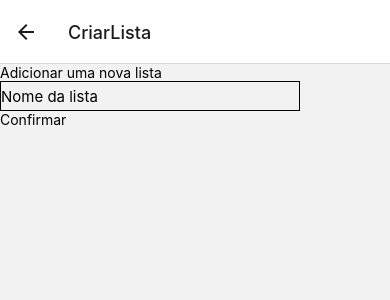
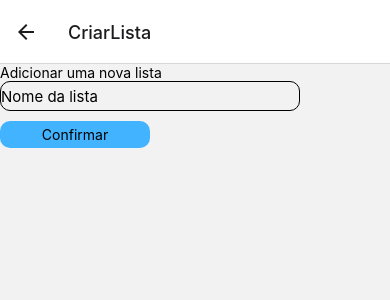
Before and after one commit to enzoCorrea123/ListOfLists, a React Native app in the folder my-app/: screen /CriarLista in a window 390 px wide. Shown: the top 300 px of the page. Built offline with nearby package versions, Linux system fonts and the light colour scheme.

Commit message:
bug corrigido

```diff
--- a/my-app/src/ButtonCreate/ButtonCreate.js
+++ b/my-app/src/ButtonCreate/ButtonCreate.js
@@ -10,22 +10,24 @@ const buttonCreate = ({ route, navigation }) => {
     const focus = useIsFocused();
 
     useEffect(() => {
-        getUserName();
-    }, []);
-
-    useEffect(() => {
-        setListOfLists(nameList);
+        getListName();
     }, [focus]);
 
-    const getUserName = async () => {
+    useEffect(()=>{
+        setListName()
+    },[listOfLists])
+
+    const getListName = async () => {
         const listName = await AsyncStorage.getItem(metadata.LIST.LISTNAME);
         if (listName) {
             setListOfLists(JSON.parse(listName));
         }
     }
-    const setUserName = async ()=>{{
-        //setar o nome novo
-    }}
+    const setListName = async () => {
+        const list = listOfLists || "";
+        await AsyncStorage.setItem(metadata.LIST.LISTNAME, JSON.stringify(list));
+    }
+
     const printList = useMemo(() => {
         if (listOfLists && listOfLists.length > 0) {
             return listOfLists.map((list, index) => (
--- a/my-app/src/CreateList/CreateList.js
+++ b/my-app/src/CreateList/CreateList.js
@@ -26,8 +26,8 @@ const createList = ({navigation})=>{
         <View>
             <Text>Adicionar uma nova lista</Text>
             <TextInput placeholder="Nome da lista" value={name} onChangeText={setName} style={styles.input}/>
-            <Pressable onPress={()=>{navigation.navigate("Lista", {nameList: name})}}>
-                <Text>Confirmar</Text>
+            <Pressable onPress={()=>{navigation.navigate("Lista", {nameList: name})}} style={styles.button}>
+                <Text style={styles.txt}>Confirmar</Text>
             </Pressable>
         </View>
     )
@@ -40,6 +40,17 @@ const styles = StyleSheet.create({
         borderWidth: 1,
         borderColor: "black",
         fontSize: 15,
+        borderRadius: 10,
+    },
+    button:{
+        width: 150,
+        padding: 5,
+        backgroundColor: "#41B3FF",
+        marginTop: 10,
+        borderRadius: 10,
+    },
+    txt:{
+        textAlign: "center"
     }
 })
 export default createList;
```
